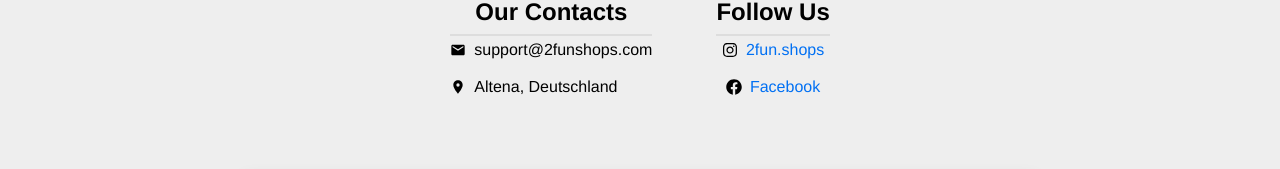
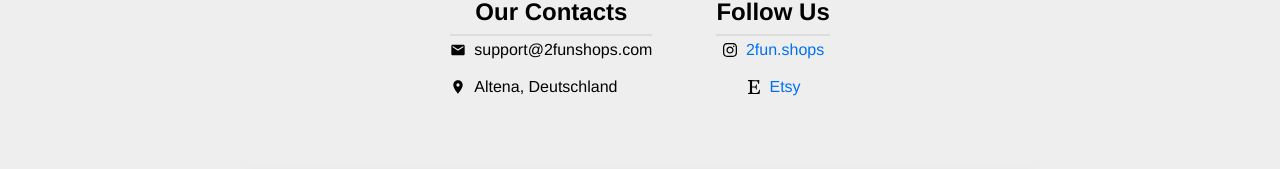
Before and after one commit to ITechEm/2fun-front, a Next.js app: page /contact in a window 1280 px wide. Shown: the part 298-467 px from the top of the page. Built offline with nearby package versions, Linux system fonts and the light colour scheme; no server answers.

Commit message:
update contact

```diff
--- a/pages/contact.js
+++ b/pages/contact.js
@@ -3,7 +3,7 @@ import Layout from "./layout";
 import Center from "@/components/Center";
 import styled, { keyframes, css } from "styled-components";
 import { MdEmail, MdPhone, MdLocationOn } from "react-icons/md";
-import { FaInstagram, FaFacebook } from "react-icons/fa";
+import { FaInstagram, FaFacebook, FaEtsy } from "react-icons/fa";
 
 const Container = styled.div`
   max-width: 800px;
@@ -189,7 +189,8 @@ export default function ContactPage() {
 
   const socials = [
     { name: "2fun.shops", url: "https://instagram.com/2fun.shops", icon: <FaInstagram /> },
-    { name: "Facebook", url: "https://facebook.com/2fun.shops", icon: <FaFacebook /> },
+    // { name: "Facebook", url: "https://facebook.com/2fun.shops", icon: <FaFacebook /> },
+    { name: "Etsy", url: "https://www.etsy.com/shop/2funshops", icon: <FaEtsy /> },
   ];
 
   const contacts = [
```
